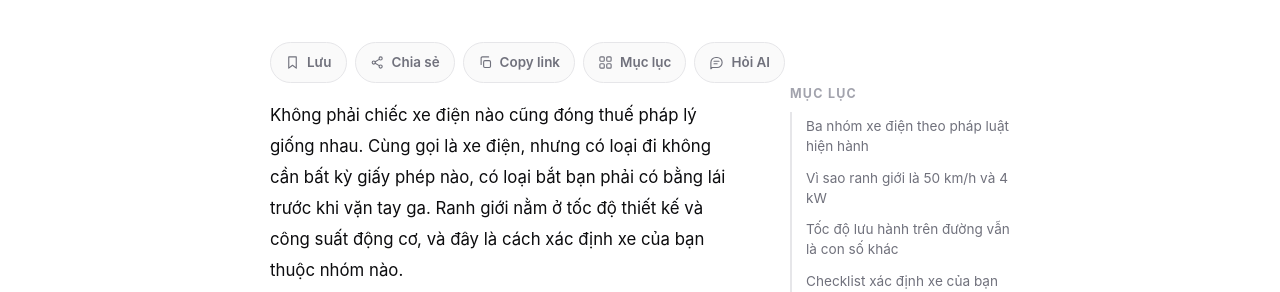
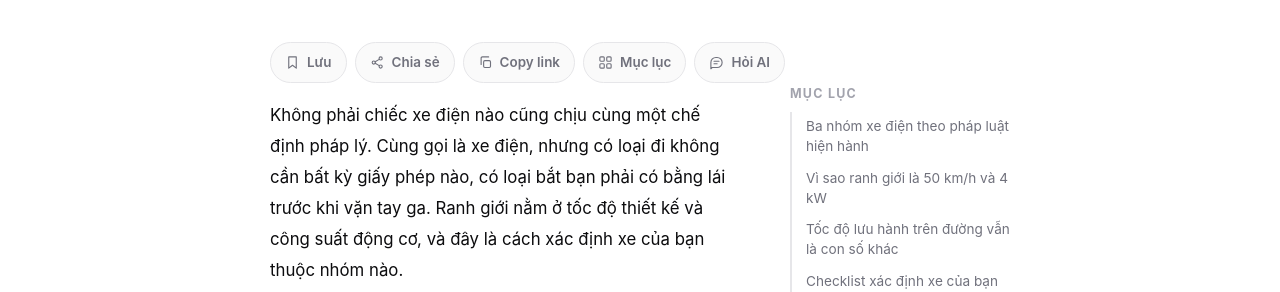
Before and after one commit to codeappweb/lab, a Jekyll site: the page built from _posts/2026-10-01-xe-dien-toc-do-toi-da-va-gioi-han-phap-ly-khi-nao-can-bang-lai.md, in a window 1280 px wide and 900 px high. Shown: the part 413-705 px from the top of the window. Built offline with Jekyll 4.4.1, drawn with Linux system fonts in a browser that asks for light colours.

Commit message:
repair(C03-0009): sửa diễn đạt sai ở đoạn mở đầu

```diff
--- a/_posts/2026-10-01-xe-dien-toc-do-toi-da-va-gioi-han-phap-ly-khi-nao-can-bang-lai.md
+++ b/_posts/2026-10-01-xe-dien-toc-do-toi-da-va-gioi-han-phap-ly-khi-nao-can-bang-lai.md
@@ -31,13 +31,14 @@ next_review: 2027-04-01
 verification_status: verified
 ---
 
-Không phải chiếc xe điện nào cũng đóng thuế pháp lý giống nhau. Cùng gọi là xe điện, nhưng có loại đi không cần bất kỳ giấy phép nào, có loại bắt bạn phải có bằng lái trước khi vặn tay ga. Ranh giới nằm ở tốc độ thiết kế và công suất động cơ, và đây là cách xác định xe của bạn thuộc nhóm nào.
+Không phải chiếc xe điện nào cũng chịu cùng một chế định pháp lý. Cùng gọi là xe điện, nhưng có loại đi không cần bất kỳ giấy phép nào, có loại bắt bạn phải có bằng lái trước khi vặn tay ga. Ranh giới nằm ở tốc độ thiết kế và công suất động cơ, và đây là cách xác định xe của bạn thuộc nhóm nào.
 
 ## Ba nhóm xe điện theo pháp luật hiện hành
 
 Từ ngày 01/01/2025, Luật Trật tự, an toàn giao thông đường bộ năm 2024 chia xe hai bánh chạy điện thành ba nhóm rõ ràng.
 
-Nhóm thứ nhất là xe đạp máy, bao gồm cả xe đạp điện. Đây là xe đạp có trợ lực từ động cơ, và nguồn động lực tự ngắt khi người lái ngừng đạp hoặc khi xe đạt tới tốc độ 25 km/h. Về pháp lý, đây là xe thô sơ: người điều khiển không cần giấy phép lái xe, và loại xe này không thuộc diện cấp đăng ký, biển số.
+Nhóm thứ nhất là xe đạp máy, bao gồm cả xe đạp điện. Đây là xe đạp có trợ lực từ động cơ, và nguồn động lực tự ngắt khi người lái ngừng đạp hoặc khi xe đạt tới tốc độ 25 km/h. Về pháp lý, đây là xe thô sơ: người điều khiển không cần giấy phép lái xe, và loại xe này không thuộc
+ diện cấp đăng ký, biển số.
 
 Nhóm thứ hai là xe gắn máy điện. Theo Điều 34 của luật, xe gắn máy là xe hai hoặc ba bánh chạy bằng động cơ, có vận tốc thiết kế không lớn hơn 50 km/h; nếu động cơ dẫn động là động cơ điện thì công suất không lớn hơn 4 kW, và định nghĩa này không bao gồm xe đạp máy. Người từ đủ 16 tuổi được điều khiển xe gắn máy mà không cần giấy phép lái xe, nhưng xe vẫn phải có đăng ký và biển số như mọi xe cơ giới.
 
@@ -51,7 +52,8 @@ Hệ quả thực tế của việc định nghĩa lại theo luật mới: nhi
 
 ## Tốc độ lưu hành trên đường vẫn là con số khác
 
-Đừng nhầm tốc độ thiết kế với tốc độ được phép lưu hành. Dù xe thuộc nhóm nào, khi đã ra đường, bạn phải tuân theo biển báo tốc độ và quy định của từng đoạn đường nơi mình đi, thường thấp hơn nhiều so với tốc độ tối đa mà xe đạt được. Xe chạy nhanh hơn dòng xe xung quanh cũng không an toàn hơn: vượt liên tục giữa xe máy trong phố là tình huống va chạm phổ biến.
+Đừng nhầm tốc độ thiết kế với tốc độ được phép lưu hành. Dù xe thuộc nhóm nào, khi đã ra đường, bạn phải tuân theo biển báo tốc độ và quy định của từng đoạn đường nơi mình
+ đi, thường thấp hơn nhiều so với tốc độ tối đa mà xe đạt được. Xe chạy nhanh hơn dòng xe xung quanh cũng không an toàn hơn: vượt liên tục giữa xe máy trong phố là tình huống va chạm phổ biến.
 
 Với xe đạp máy, giới hạn 25 km/h của phần trợ lực nghĩa là bạn chỉ có thể nhanh hơn nếu tự đạp hết sức. Thực tế đây là dải tốc độ phù hợp làn đường ven, khu dân cư và giờ tan tầm đông đúc. Để hiểu trải nghiệm đi lại giữa các loại xe dành cho học sinh, sinh viên, bạn có thể đọc [so sánh xe 50cc và xe đạp điện]({{ '/xe-50cc-va-xe-dap-dien-so-sanh-cho-hoc-sinh-sinh-vien/' | relative_url }}).
 
```
